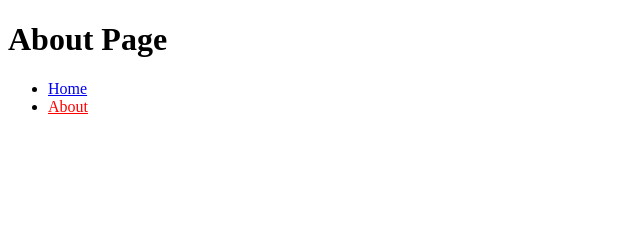
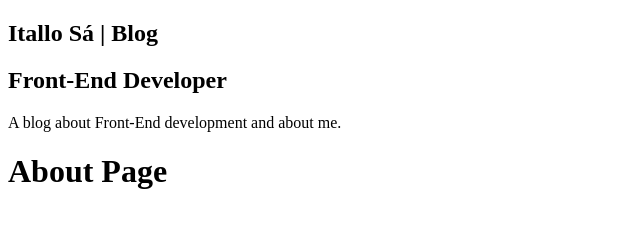
Before and after one commit to itallosavieira/gatsby-blog, a Gatsby site in the folder my-blog/: page /about in a window 1280 px wide. Shown: the whole page, without its empty margins (0-640 px from the left). Built offline with nearby package versions, Linux system fonts and the light colour scheme; Gatsby itself is replaced by a stand-in of ours.

Commit message:
Add query graphql > Profile component

```diff
--- a/my-blog/gatsby-config.js
+++ b/my-blog/gatsby-config.js
@@ -1,6 +1,7 @@
 module.exports = {
   siteMetadata: {
     title: `Itallo Sá | Blog`,
+    position: `Front-End Developer`,
     description: `A blog about Front-End development and about me.`,
     author: `@itallosa`,
   },
--- a/my-blog/package.json
+++ b/my-blog/package.json
@@ -28,6 +28,7 @@
   "scripts": {
     "build": "gatsby build",
     "develop": "gatsby develop",
+    "develop:playground": "GATSBY_GRAPHQL_IDE=playground gatsby develop",
     "format": "prettier --write \"**/*.{js,jsx,ts,tsx,json,md}\"",
     "start": "npm run develop",
     "serve": "gatsby serve",
--- a/my-blog/src/components/Profile/index.js
+++ b/my-blog/src/components/Profile/index.js
@@ -1,11 +1,29 @@
 import React from 'react'
+import { StaticQuery, graphql } from 'gatsby'
 
 const Profile = () => (
-    <div className="Profile-wrapper">
-        <h1> Itallo Sá </h1>
-        <h2> Front-End Developer </h2>
-        <p> I'm 25 years old, based in São Paulo. I worked as a developer in 2017 followed by 3 years on the entrepreneurship journey - an experience that taught me a lot - and now I'm back. I'm motivated by challenges and I've thirst for knowledge. </p>
-    </div>
+
+    <StaticQuery
+        query={graphql`
+            query MySiteMetadata {
+                site {
+                    siteMetadata {
+                        title
+                        position
+                        description
+                    }
+                }
+            }
+        ` }
+
+        render={data => (
+            <div className="Profile-wrapper">
+                <h1> {data.site.siteMetadata.title} </h1>
+                <h2> {data.site.siteMetadata.position} </h2>
+                <p> {data.site.siteMetadata.description} </p>
+            </div>
+        )}
+    />
 )
 
 export default Profile
--- a/my-blog/src/components/layout.js
+++ b/my-blog/src/components/layout.js
@@ -7,11 +7,17 @@
 
 import React from "react"
 import PropTypes from "prop-types"
+import Profile from "./Profile"
 
 const Layout = ({ children }) => {
 
   return (
-    <main>{children}</main>
+    <>
+      <aside>
+        <Profile />
+      </aside>
+      <main>{children}</main>
+    </>
   )
 }
 
--- a/my-blog/src/pages/about.js
+++ b/my-blog/src/pages/about.js
@@ -1,18 +1,10 @@
 import React from 'react'
-import { Link } from 'gatsby'
+import Layout from '../components/layout'
 
 const AboutPage = () => (
-  <>
+  <Layout>
     <h1>About Page</h1>
-    <ul>
-      <li>
-        <Link to='/' activeStyle={{ color: 'red' }}> Home </Link>
-      </li>
-      <li>
-        <Link to='/about' activeStyle={{ color: 'red' }}> About </Link>
-      </li>
-    </ul>
-  </>
+  </ Layout>
 )
 
 export default AboutPage
```
Also changed, not shown: my-blog/src/pages/index.js (+1 -12 lines).
